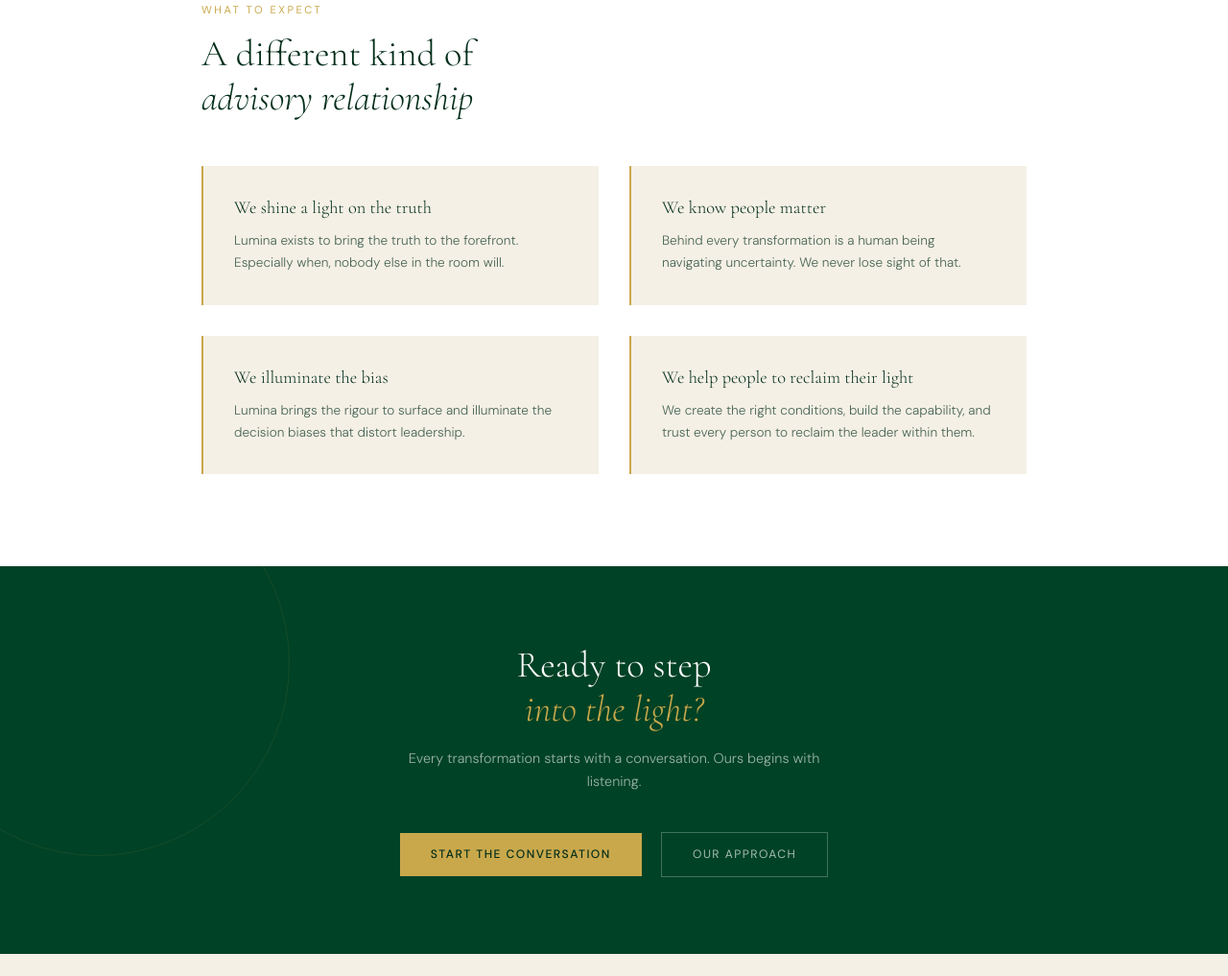
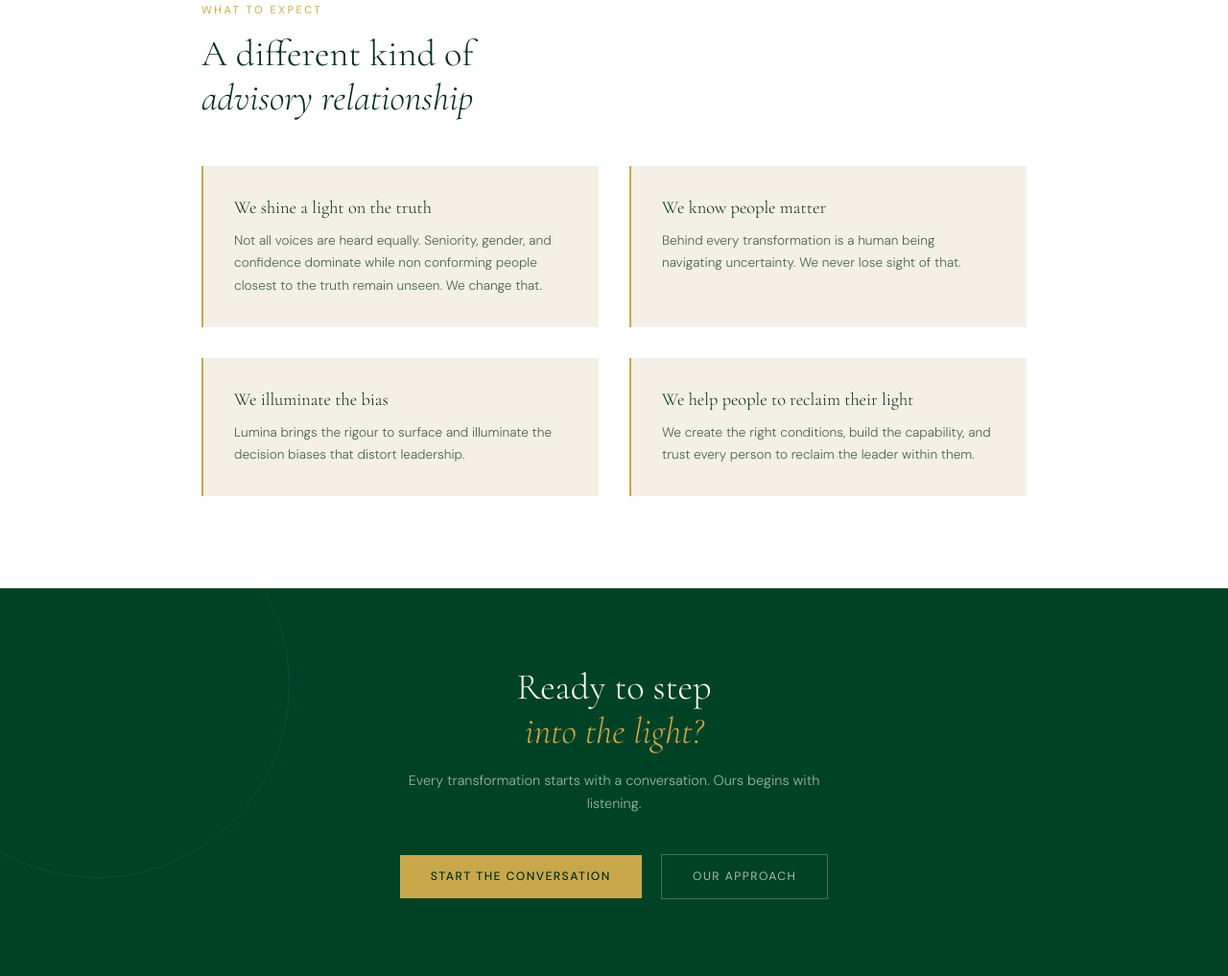
Before and after one commit to fayemcd-crypto/lumina-advisory, a plain HTML site: page advisory.html in a window 1280 px wide. Shown: the part 2930-3947 px from the top of the page at 96% size. Before the commit the page ends 3924 px from the top, so only its background shows below. Drawn offline with nearby package versions, Linux system fonts and the light colour scheme.

Commit message:
Update 'shine a light on the truth' description in advisory.html

```diff
--- a/advisory.html
+++ b/advisory.html
@@ -241,7 +241,7 @@
     <div class="expect-grid">
       <div class="expect-item">
         <div class="expect-title">We shine a light on the truth</div>
-        <div class="expect-desc">Lumina exists to bring the truth to the forefront. Especially when, nobody else in the room will.</div>
+        <div class="expect-desc">Not all voices are heard equally. Seniority, gender, and confidence dominate while non conforming people closest to the truth remain unseen. We change that.</div>
       </div>
       <div class="expect-item">
         <div class="expect-title">We know people matter</div>
```
